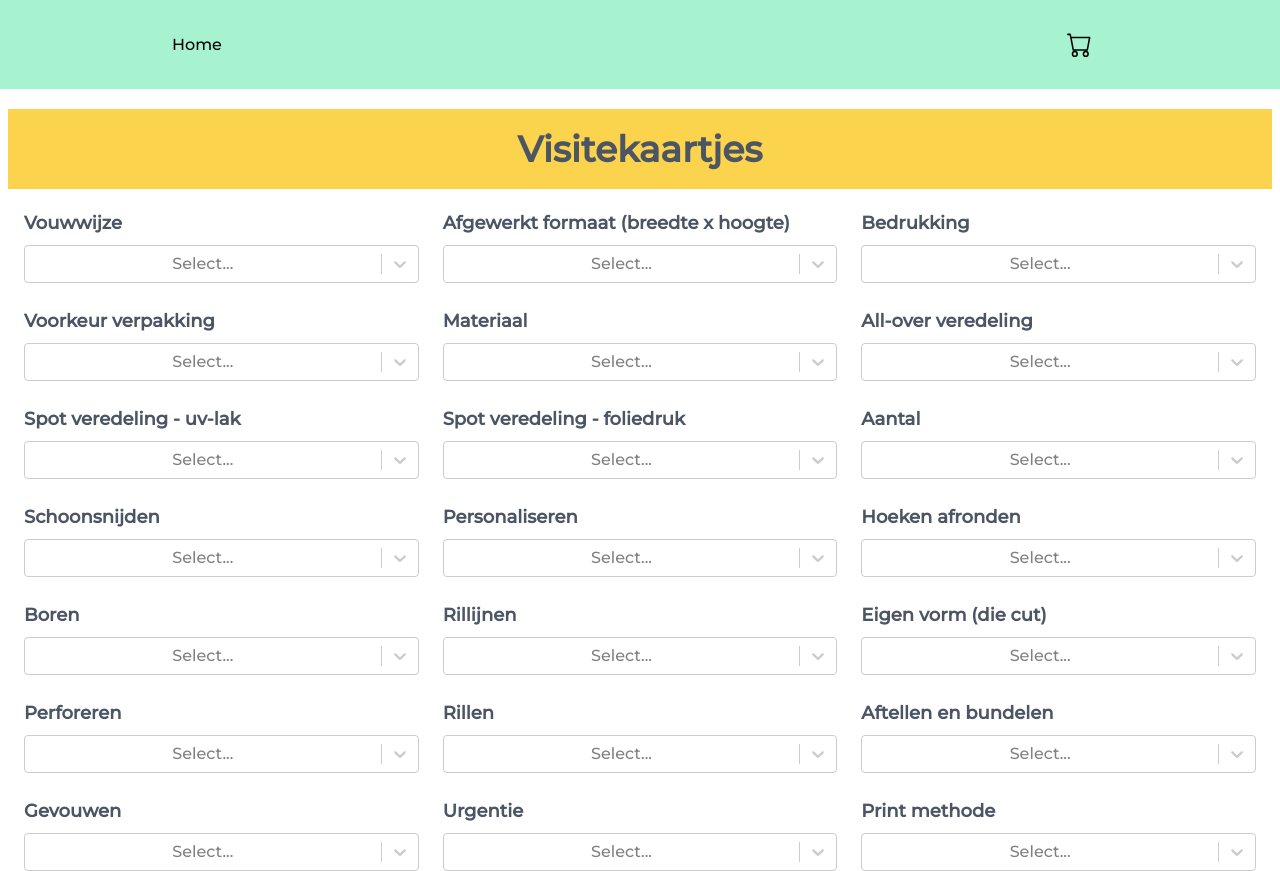
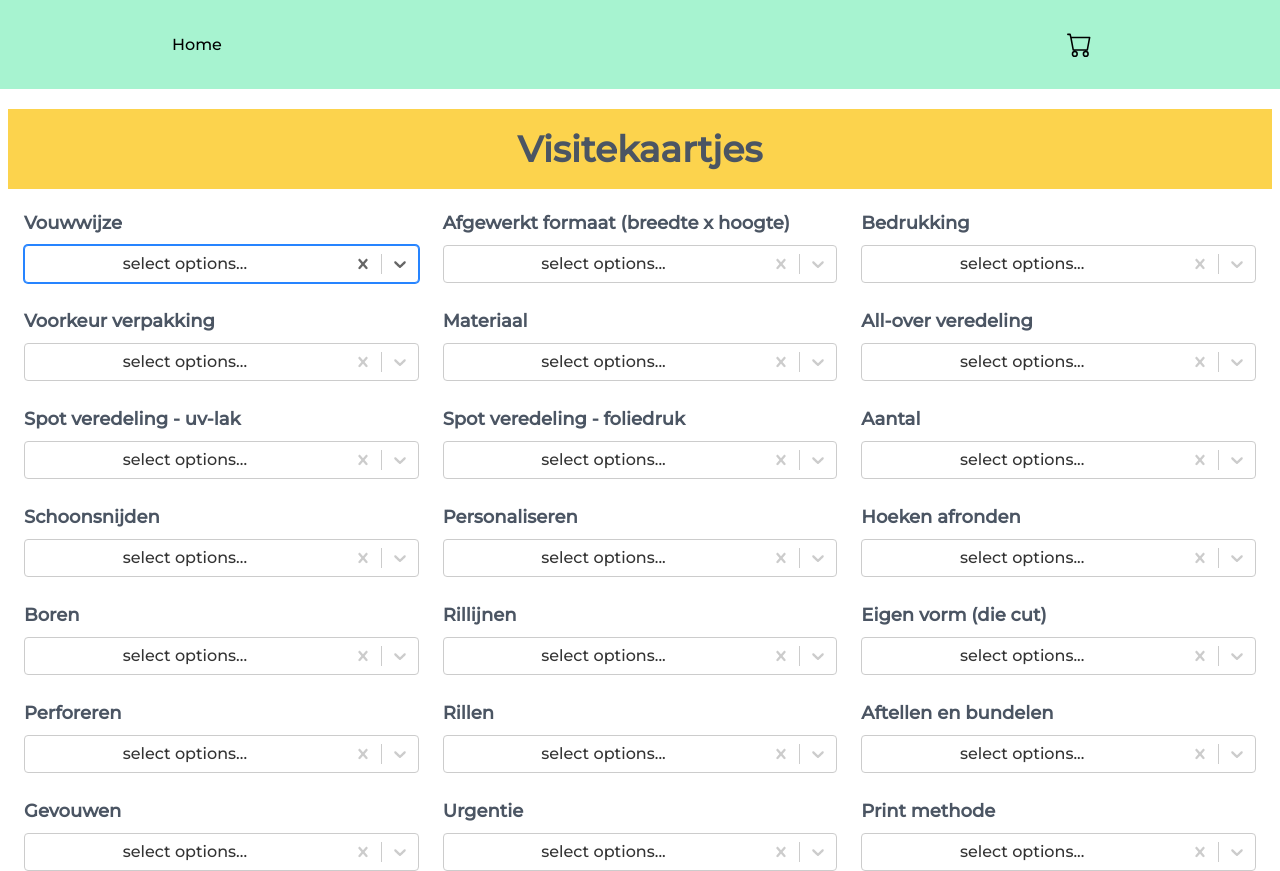
Before and after one commit to giovanizanetti/Product-Assignment, a React (Create React App) app: page /businesscards in a window 1280 px wide. Built offline with nearby package versions, Linux system fonts and the light colour scheme.

Commit message:
replace  name by slug if no name is provided by the data

```diff
--- a/src/components/ProductOptions/index.js
+++ b/src/components/ProductOptions/index.js
@@ -1,19 +1,29 @@
 import Select from 'react-select'
-import { useEffect } from 'react'
+import { removeStringUnderline, capitalize } from '../../helpers'
+import { useRef, useEffect } from 'react'
 
-const ProdutOptions = ({ options }) => {
+const ProdutOptions = ({ options, index }) => {
   //TODO HANDLE CUSTOM OPTIONS
+  const inputRef = useRef()
+
+  useEffect(() => {
+    if (index === 0) {
+      inputRef.current.focus()
+    }
+  }, [inputRef, index])
 
   const optionsNames = options.map((option) => {
-    const name = option.name ? option.name : 'Custom'
-    return { label: name }
+    const { name, slug } = option || {}
+    const optionName = name ? name : removeStringUnderline(slug.toString())
+    return { label: capitalize(optionName) }
   })
 
   return (
     <Select
+      ref={inputRef}
       className='mx-5 sm:mx-0 w-100'
       classNamePrefix='select'
-      // defaultValue={colourOptions[0]}
+      defaultValue={{ label: `select options...` }}
       isClearable={true}
       isSearchable={true}
       name='options'
--- a/src/helpers/index.js
+++ b/src/helpers/index.js
@@ -3,3 +3,5 @@ export const capitalize = (string) => string[0].toUpperCase() + string.slice(1)
 export const removeSpaceBetween = (string) => string.split(' ').join('')
 
 export const stringShorten = (string) => `${string.substring(0, 20)}...`
+
+export const removeStringUnderline = (string) => string.split('_').join(' ')
--- a/src/views/ProductDetails/index.js
+++ b/src/views/ProductDetails/index.js
@@ -1,5 +1,6 @@
 import { useParams } from 'react-router-dom'
 import { useProduct } from '../../hooks/useProduct'
+import { capitalize, removeStringUnderline } from '../../helpers'
 
 import ProductOptions from '../../components/ProductOptions'
 
@@ -8,13 +9,22 @@ const Product = () => {
   const currentProduct = useProduct(product)
   const { titlePlural } = currentProduct
 
+  /*
+    I realized that not all product properties has a title.
+    I did the assumption that they are important
+    otherwise they should be there.
+    Therefore, I have use the slug property instead.
+  */
+
   const displayProductProperites = () => {
-    const productProperties = currentProduct.properties.map((property) => {
+    const productProperties = currentProduct.properties.map((property, index) => {
+      const { title, options, slug } = property || {}
+      const propertyTitle = title ? title : removeStringUnderline(slug)
       return (
         <div key={property.slug} className='container'>
           <div className='h-25'>
-            <h2 className='text-lg mb-2 font-bold md:text-left break-normal'>{property.title}</h2>
-            <ProductOptions options={property.options} />
+            <h2 className='text-lg mb-2 font-bold md:text-left break-normal'>{capitalize(propertyTitle)}</h2>
+            <ProductOptions options={options} index={index} />
           </div>
         </div>
       )
```
Also changed, not shown: 1 other file (tests, documents, lock files or other folders).
